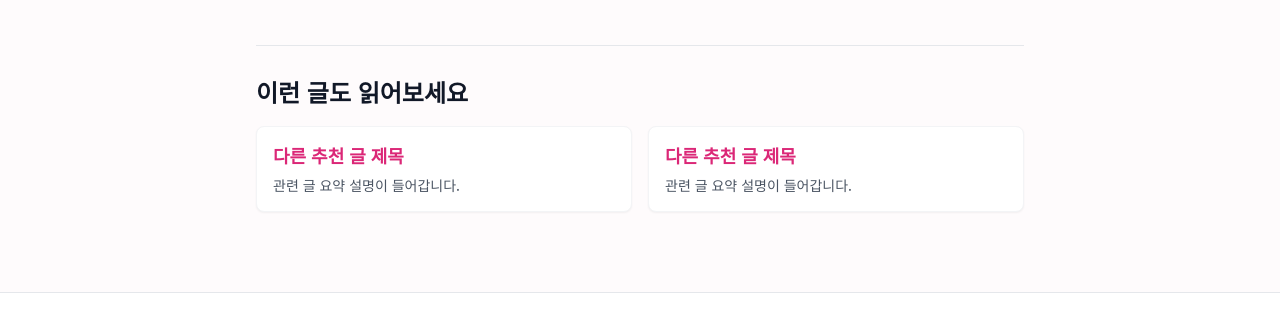
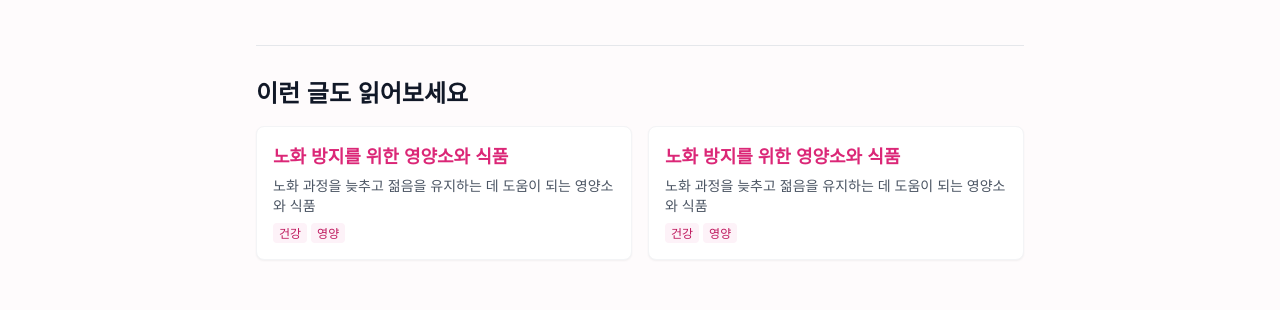
Before and after one commit to dokyoung-An/mary-beauty-blog, an Astro site: page /posts/2023-06-15-middle-age-diet-tips in a window 1280 px wide. Shown: the part 4513-4823 px from the top of the page. Built offline with nearby package versions, Linux system fonts and the light colour scheme; Astro itself is replaced by a stand-in of ours; a web font is replaced by a local one.

Commit message:
관련 게시물 추천 기능 개선: 같은 태그의 게시물 또는 최신 게시물 표시

```diff
--- a/src/layouts/BlogPostLayout.astro
+++ b/src/layouts/BlogPostLayout.astro
@@ -25,6 +25,41 @@ if (date) {
 
 // 이미지 체크 - 없으면 기본 이미지 사용
 const featuredImage = image || '/images/default-cover.jpg';
+
+// 관련 게시물 가져오기
+const allPosts = await Astro.glob('../posts/*.{md,mdx}');
+const currentPath = Astro.url.pathname;
+
+// 현재 게시물을 제외한 다른 게시물들
+const otherPosts = allPosts.filter(post => {
+  const postPath = `/posts/${post.file.split('/').pop().replace(/\.(md|mdx)$/, '')}`;
+  return postPath !== currentPath;
+});
+
+// 같은 태그를 가진 게시물 찾기
+let relatedPosts = [];
+if (tags && tags.length > 0) {
+  relatedPosts = otherPosts.filter(post => {
+    const postTags = post.frontmatter.tags || [];
+    return postTags.some(tag => tags.includes(tag));
+  });
+}
+
+// 관련 게시물이 2개 미만이면 최신 게시물로 채우기
+if (relatedPosts.length < 2) {
+  const recentPosts = otherPosts
+    .sort((a, b) => {
+      const dateA = new Date(a.frontmatter.date || new Date());
+      const dateB = new Date(b.frontmatter.date || new Date());
+      return dateB.getTime() - dateA.getTime();
+    })
+    .filter(post => !relatedPosts.includes(post));
+
+  relatedPosts = [...relatedPosts, ...recentPosts].slice(0, 2);
+}
+
+// 표시할 관련 게시물 최대 2개
+const displayRelatedPosts = relatedPosts.slice(0, 2);
 ---
 
 <BaseLayout
@@ -69,14 +104,22 @@ const featuredImage = image || '/images/default-cover.jpg';
     <div class="mt-12 pt-8 border-t border-gray-200">
       <h2 class="text-2xl font-bold font-heading text-gray-900 mb-4">이런 글도 읽어보세요</h2>
       <div class="grid grid-cols-1 md:grid-cols-2 gap-4">
-        <div class="p-4 border border-gray-100 rounded-lg shadow-sm hover:shadow-md transition-shadow duration-300 bg-white">
-          <h3 class="text-lg font-semibold text-primary-600 hover:text-primary-700">다른 추천 글 제목</h3>
-          <p class="text-gray-600 text-sm mt-1">관련 글 요약 설명이 들어갑니다.</p>
-        </div>
-        <div class="p-4 border border-gray-100 rounded-lg shadow-sm hover:shadow-md transition-shadow duration-300 bg-white">
-          <h3 class="text-lg font-semibold text-primary-600 hover:text-primary-700">다른 추천 글 제목</h3>
-          <p class="text-gray-600 text-sm mt-1">관련 글 요약 설명이 들어갑니다.</p>
-        </div>
+        {displayRelatedPosts.map(post => {
+          const postPath = `/posts/${post.file.split('/').pop().replace(/\.(md|mdx)$/, '')}`;
+          return (
+            <a href={postPath} class="p-4 border border-gray-100 rounded-lg shadow-sm hover:shadow-md transition-shadow duration-300 bg-white">
+              <h3 class="text-lg font-semibold text-primary-600 hover:text-primary-700">{post.frontmatter.title}</h3>
+              <p class="text-gray-600 text-sm mt-1 line-clamp-2">{post.frontmatter.description}</p>
+              {post.frontmatter.tags && (
+                <div class="flex flex-wrap gap-1 mt-2">
+                  {post.frontmatter.tags.slice(0, 2).map(tag => (
+                    <span class="bg-primary-50 text-primary-700 text-xs px-1.5 py-0.5 rounded">{tag}</span>
+                  ))}
+                </div>
+              )}
+            </a>
+          );
+        })}
       </div>
     </div>
   </article>
```
